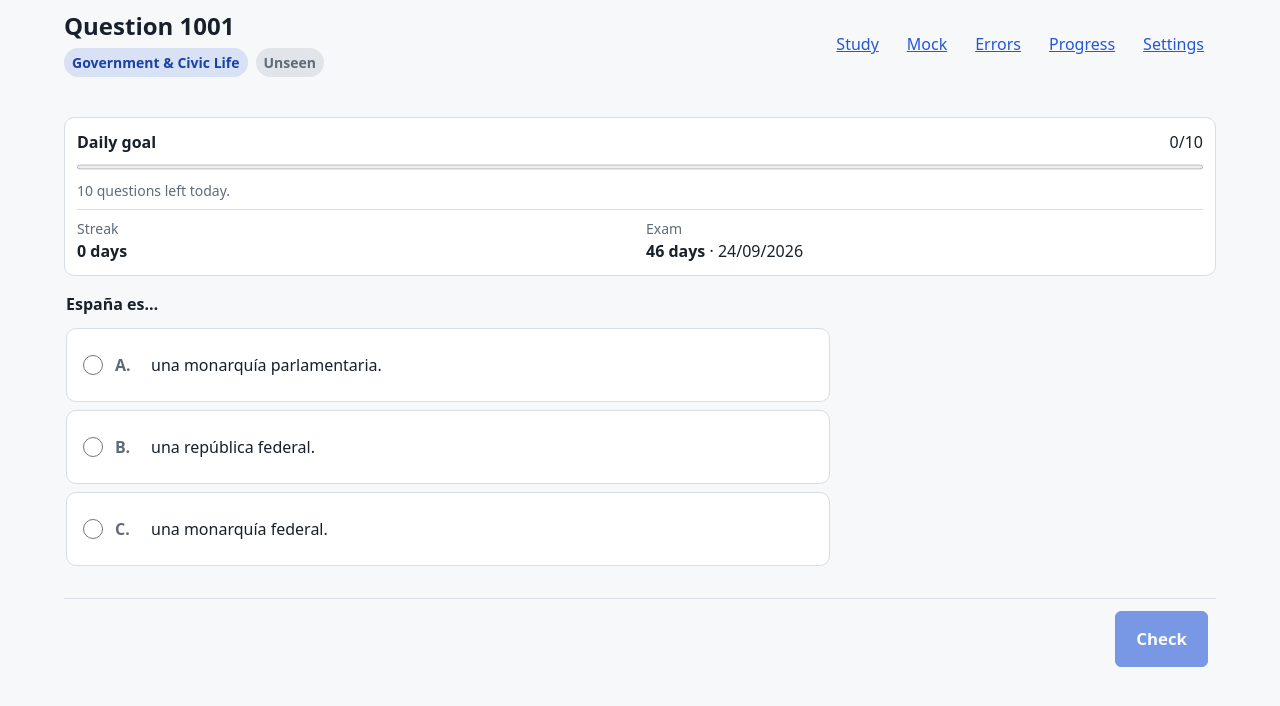
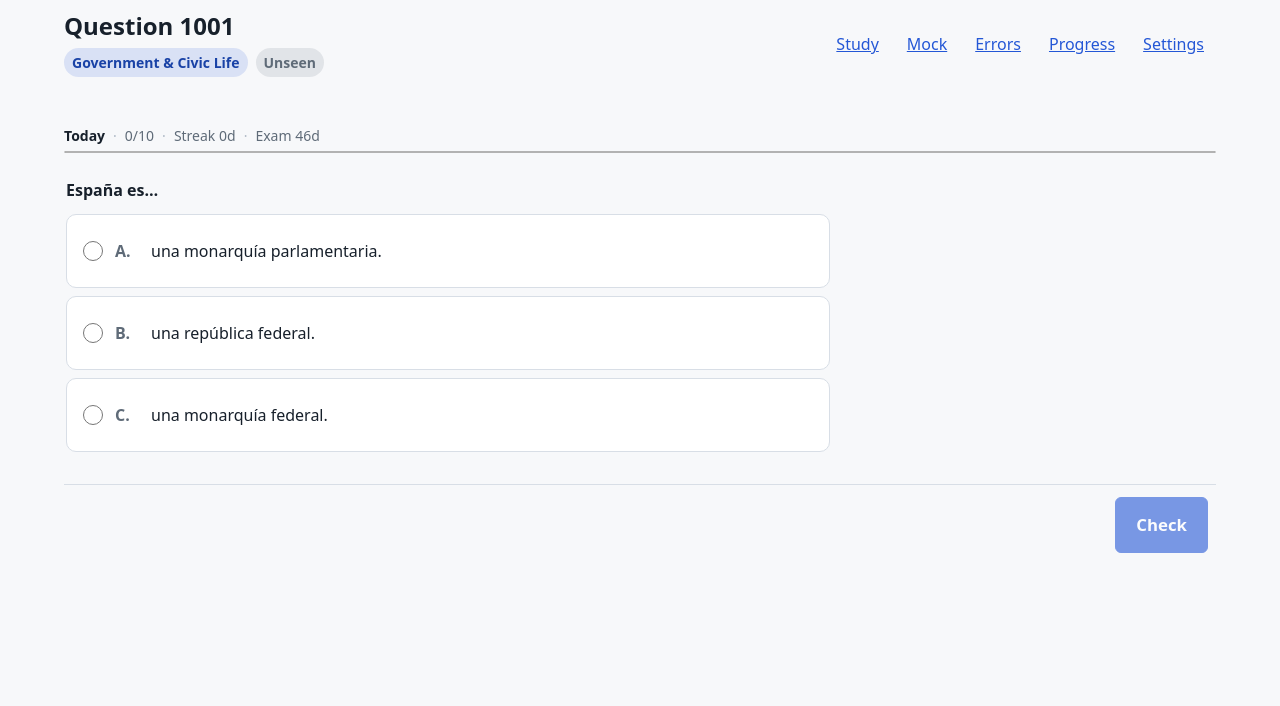
Before and after one commit to IFAKA/ccse-prep, a Next.js app: page /study in a window 1280 px wide. Shown: the top 706 px of the page. Built offline with nearby package versions, Linux system fonts and the light colour scheme.

Commit message:
refactor: simplify study progress status

```diff
--- a/src/app/ccse.css
+++ b/src/app/ccse.css
@@ -1,14 +1,13 @@
 @layer patterns {
   .study-actions { position: sticky; inset-block-end: 0; z-index: 2; display: flex; justify-content: flex-end; margin-block-start: var(--nf-space-4); padding: var(--nf-space-3) max(var(--nf-space-2), env(safe-area-inset-right)) max(var(--nf-space-3), env(safe-area-inset-bottom)) max(var(--nf-space-2), env(safe-area-inset-left)); border-block-start: var(--nf-border-width) solid var(--nf-color-border); background: color-mix(in srgb, var(--nf-color-background) 92%, transparent); backdrop-filter: blur(8px); }
   .study-option-letter { flex: 0 0 1.5rem; font-weight: 700; color: var(--nf-color-muted); }
-  .daily-goal { display: grid; gap: var(--nf-space-2); padding: var(--nf-space-3); border: var(--nf-border-width) solid var(--nf-color-border); border-radius: var(--nf-radius-md); background: var(--nf-color-surface); }
-  .daily-goal[data-complete="true"] { border-color: var(--nf-color-success); background: color-mix(in srgb, var(--nf-color-success) 8%, var(--nf-color-surface)); }
-  .daily-goal p { margin: 0; }
-  .daily-goal progress { inline-size: 100%; block-size: 0.625rem; accent-color: var(--nf-color-success); }
-  .daily-goal-detail { color: var(--nf-color-muted); font-size: var(--nf-text-sm); }
-  .daily-goal-metrics { display: grid; grid-template-columns: repeat(2, minmax(0, 1fr)); gap: var(--nf-space-3); margin: 0; padding-block-start: var(--nf-space-2); border-block-start: var(--nf-border-width) solid var(--nf-color-border); }
-  .daily-goal-metrics dt { color: var(--nf-color-muted); font-size: var(--nf-text-sm); }
-  .daily-goal-metrics dd { margin: 0; }
+  .daily-goal { display: grid; gap: var(--nf-space-1); padding-block: var(--nf-space-2); color: var(--nf-color-muted); font-size: var(--nf-text-sm); }
+  .daily-goal[data-complete="true"] { color: var(--nf-color-success); }
+  .daily-goal p { display: flex; flex-wrap: wrap; gap: var(--nf-space-2); margin: 0; }
+  .daily-goal p > * + *::before { content: "·"; margin-inline-end: var(--nf-space-2); color: var(--nf-color-border-strong); }
+  .daily-goal p strong { color: var(--nf-color-text); }
+  .daily-goal[data-complete="true"] p strong { color: var(--nf-color-success); }
+  .daily-goal progress { inline-size: 100%; block-size: 0.25rem; accent-color: var(--nf-color-success); }
   @media (max-width: 55.99rem) {
     .study-actions { flex-direction: column; align-items: stretch; }
     .study-actions > button { inline-size: 100%; }
--- a/src/components/StudyView.tsx
+++ b/src/components/StudyView.tsx
@@ -10,7 +10,7 @@ import type { AppState } from "@/lib/types";
 import { buildExternalAiPrompt } from "@/lib/aiPrompt";
 import { PageHeader } from "./PageLayout";
 import { playUiSound } from "@/lib/sound";
-import { dailyGoalProgress, daysUntilExam, EXAM_DATE } from "@/lib/dailyGoal";
+import { dailyGoalProgress, daysUntilExam } from "@/lib/dailyGoal";
 
 function QuestionCounter({ value }: { value: number }) {
   return (
@@ -194,23 +194,16 @@ export default function StudyView({
         }
       />
 
-      <section className="daily-goal" data-complete={dailyGoal.complete ? "true" : "false"} aria-label="Daily study goal">
-        <div className="nf-split">
-          <p><strong>{dailyGoal.complete ? "Daily goal complete" : "Daily goal"}</strong></p>
-          <p aria-label={`${dailyGoal.answered} of ${dailyGoal.target} questions answered today`}>
+      <section className="daily-goal" data-complete={dailyGoal.complete ? "true" : "false"} aria-label="Daily study progress">
+        <p aria-live="polite">
+          <strong>Today</strong>
+          <span aria-label={`${dailyGoal.answered} of ${dailyGoal.target} questions answered`}>
             {dailyGoal.answered}/{dailyGoal.target}
-          </p>
-        </div>
-        <progress value={dailyGoal.answered} max={dailyGoal.target} aria-label="Daily goal progress" />
-        <p className="daily-goal-detail" aria-live="polite">
-          {dailyGoal.complete
-            ? "You’ve done enough for today. Keep going if you want more practice."
-            : `${dailyGoal.target - dailyGoal.answered} ${dailyGoal.target - dailyGoal.answered === 1 ? "question" : "questions"} left today.`}
+          </span>
+          <span>Streak {dailyGoal.streak}d</span>
+          <span>Exam {daysUntilExam()}d</span>
         </p>
-        <dl className="daily-goal-metrics">
-          <div><dt>Streak</dt><dd><strong>{dailyGoal.streak} {dailyGoal.streak === 1 ? "day" : "days"}</strong></dd></div>
-          <div><dt>Exam</dt><dd><strong>{daysUntilExam()} days</strong> · {EXAM_DATE}</dd></div>
-        </dl>
+        <progress value={dailyGoal.answered} max={dailyGoal.target} aria-label="Daily study progress" />
       </section>
 
       <section className="nf-stack">
```
